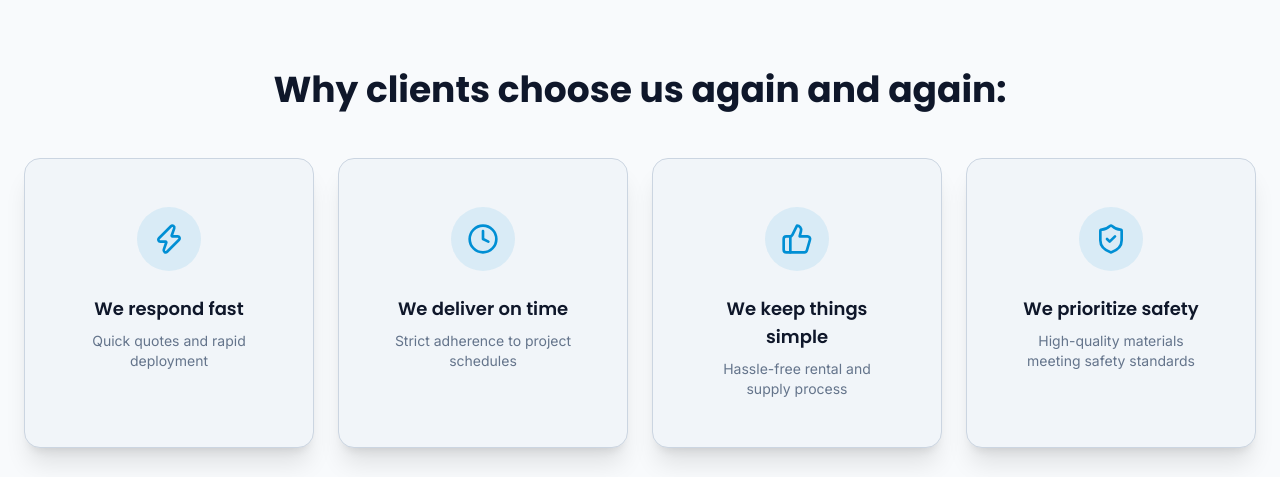
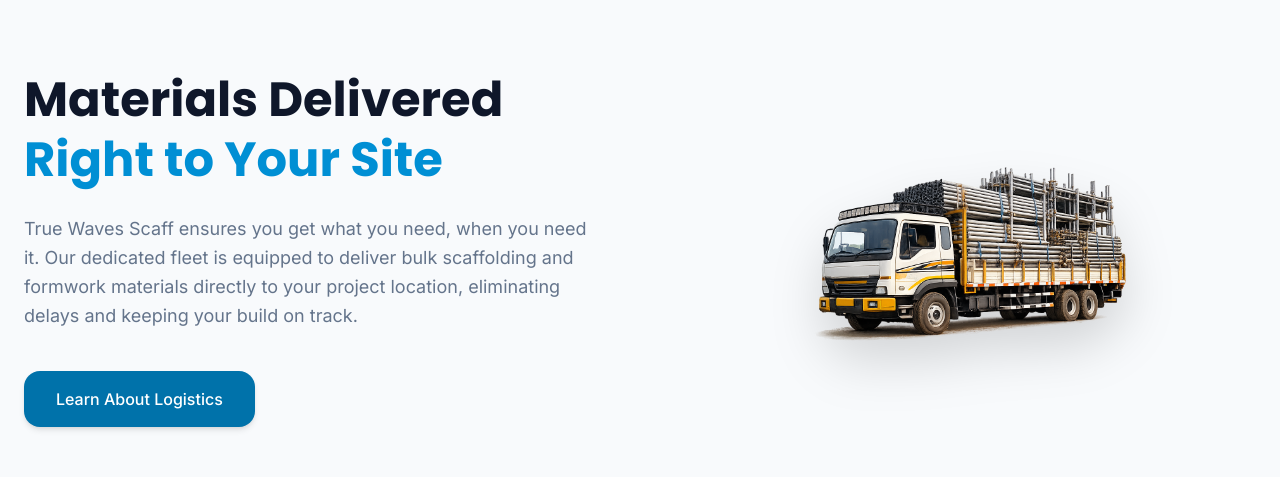
Before and after one commit to godivatech/truewaves_scaff_website, a Next.js app: page / in a window 1280 px wide. Shown: the part 881-1358 px from the top of the page. Built offline with nearby package versions, Linux system fonts and the light colour scheme; no server answers.

Commit message:
new changes

```diff
--- a/app/page.tsx
+++ b/app/page.tsx
@@ -1,4 +1,5 @@
 import { Hero } from "@/components/sections/Hero";
+import { Intro } from "@/components/sections/Intro";
 import { Trust } from "@/components/sections/Trust";
 import { Services } from "@/components/sections/Services";
 import { About } from "@/components/sections/About";
@@ -12,6 +13,7 @@ export default function Home() {
   return (
     <>
       <Hero />
+      <Intro />
       <Trust />
       <Services />
       <About />
--- /dev/null
+++ b/components/sections/Intro.tsx
@@ -0,0 +1,61 @@
+"use client";
+
+import { motion } from "framer-motion";
+import Image from "next/image";
+import { Button } from "@/components/ui/Button";
+
+export function Intro() {
+  return (
+    <section className="py-20 bg-[var(--surface-0)] relative overflow-hidden border-b border-[var(--surface-4)]">
+      <div className="container mx-auto px-4 md:px-6">
+        <div className="flex flex-col md:flex-row items-center gap-12 lg:gap-20">
+
+          {/* Text Content */}
+          <motion.div
+            initial={{ opacity: 0, x: -50 }}
+            whileInView={{ opacity: 1, x: 0 }}
+            viewport={{ once: true }}
+            transition={{ duration: 0.8 }}
+            className="flex-1 space-y-6 text-center md:text-left"
+          >
+            <h2 className="font-heading text-3xl md:text-5xl font-bold text-[var(--foreground)] leading-tight">
+              Materials Delivered <br />
+              <span className="text-[var(--primary-500)]">Right to Your Site</span>
+            </h2>
+            <p className="text-lg text-[var(--text-muted)] leading-relaxed">
+              True Waves Scaff ensures you get what you need, when you need it. Our dedicated fleet is equipped to deliver bulk scaffolding and formwork materials directly to your project location, eliminating delays and keeping your build on track.
+            </p>
+            <div className="pt-4">
+              <Button size="lg" variant="default" className="text-base">
+                Learn About Logistics
+              </Button>
+            </div>
+          </motion.div>
+
+          {/* Truck Image */}
+          <motion.div
+            initial={{ opacity: 0, x: 100 }}
+            whileInView={{ opacity: 1, x: 0 }}
+            viewport={{ once: true }}
+            transition={{ duration: 1, ease: "easeOut", delay: 0.2 }}
+            className="flex-1 relative w-full"
+          >
+            <div className="relative w-full aspect-[4/3] md:aspect-video">
+              <Image
+                src="/images/section%20images/truck%20png.png"
+                alt="Material Delivery Truck"
+                fill
+                className="object-contain drop-shadow-2xl hover:scale-105 transition-transform duration-700"
+              />
+            </div>
+
+            {/* Speed Lines / Decor */}
+            <div className="absolute top-1/2 -left-20 w-3/4 h-[2px] bg-gradient-to-r from-transparent via-[var(--primary-500)]/30 to-transparent blur-[1px] transform -translate-y-1/2 -z-10" />
+            <div className="absolute top-1/2 left-0 w-full h-40 bg-[var(--primary-500)]/5 blur-[50px] transform -translate-y-1/2 -z-10 rounded-full" />
+          </motion.div>
+
+        </div>
+      </div>
+    </section>
+  );
+}
--- a/components/sections/Services.tsx
+++ b/components/sections/Services.tsx
@@ -38,8 +38,8 @@ const services = [
 
 export function Services() {
   return (
-    <section id="services" className="py-24 bg-[var(--surface-1)] relative z-10">
-      <div className="container mx-auto px-4 md:px-6">
+    <section id="services" className="py-24 bg-[var(--surface-1)] relative z-10 overflow-hidden">
+      <div className="container mx-auto px-4 md:px-6 relative z-10">
         <div className="text-center mb-16">
           <motion.h2
             initial={{ opacity: 0, y: 20 }}
```
